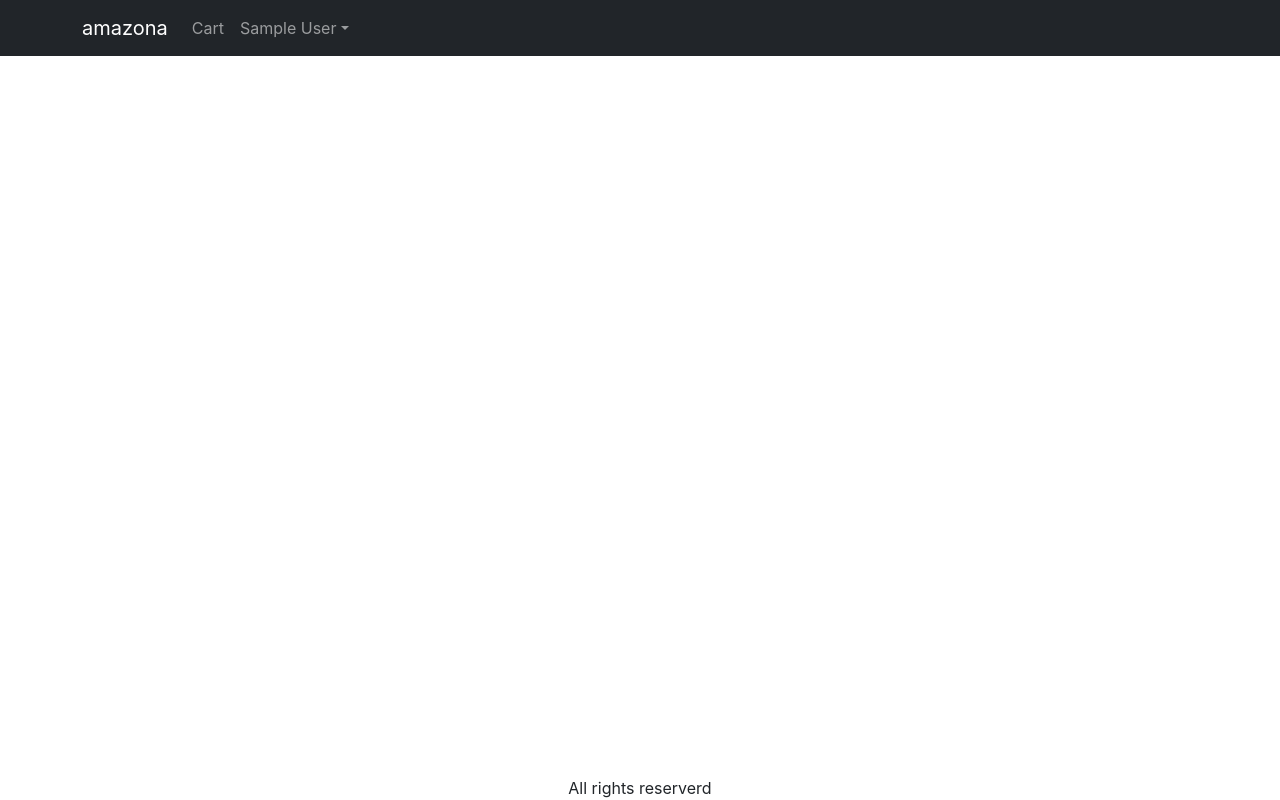
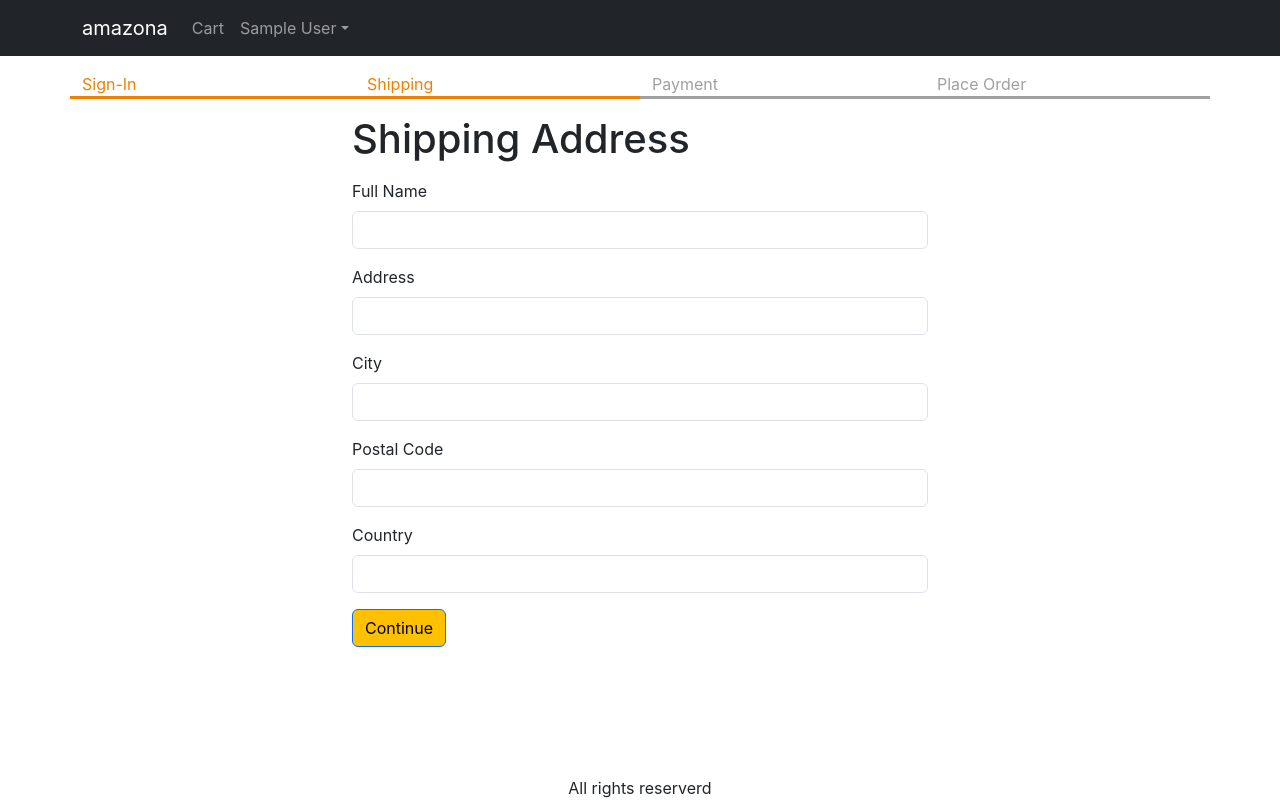
Before and after one commit to PersusPrince070/Amazona-MERN-Ecommerce, a React (Create React App) app in the folder frontend/: page /shipping in a window 1280 px wide. Built offline with nearby package versions, Linux system fonts and the light colour scheme; sample sign-in values are in the browser's storage.

Commit message:
Create Shipping Screen

```diff
--- a/frontend/src/App.js
+++ b/frontend/src/App.js
@@ -13,6 +13,7 @@
 import { Store } from "./store";
 import CartScreen from "./screen/CartScreen";
 import SigninScreen from "./screen/SigninScreen";
+import ShippingAddressScreen from "./screen/ShippingAddressScreen";
 
 function App() {
 
@@ -22,6 +23,7 @@
   const signoutHandler = () => {
     ctxDispatch({ type: 'USER_SIGNOUT' })
     localStorage.removeItem('userInfo')
+    localStorage.removeItem('shippingAddress')
   }
 
   return (
@@ -84,6 +86,7 @@
               <Route path="/product/:slug" element={ <ProductScreen /> } />
               <Route path="/cart" element={ <CartScreen /> } />
               <Route path="/signin" element={ <SigninScreen /> } />
+              <Route path="/shipping" element={ <ShippingAddressScreen /> } ></Route>
             </Routes>
           </Container>
         </main>
--- /dev/null
+++ b/frontend/src/components/CheckoutSteps.js
@@ -0,0 +1,14 @@
+import React from 'react'
+import Row from 'react-bootstrap/Row'
+import Col from 'react-bootstrap/Col'
+
+export default function CheckoutSteps(props) {
+  return (
+    <Row className='checkout-steps'>
+        <Col className={ props.step1 ? 'active' : '' }>Sign-In</Col>
+        <Col className={ props.step2 ? 'active' : '' }>Shipping</Col>
+        <Col className={ props.step3 ? 'active' : '' }>Payment</Col>
+        <Col className={ props.step4 ? 'active' : '' }>Place Order</Col>
+    </Row>
+  )
+}
--- a/frontend/src/index.css
+++ b/frontend/src/index.css
@@ -55,3 +55,13 @@
 .small-container {
   max-width: 600px;
 }
+
+.checkout-steps > div {
+  border-bottom: 0.2rem solid #a0a0a0;
+  color: #a0a0a0;
+}
+
+.checkout-steps > div.active {
+  border-bottom: 0.2rem solid #f08000;
+  color: #f08000;
+}
--- a/frontend/src/screen/CartScreen.js
+++ b/frontend/src/screen/CartScreen.js
@@ -42,7 +42,6 @@
     }
 
     const checkoutHandler = () => {
-        navigate('/signin?redirect=/shipping')
         navigate('/signin?redirect=/shipping')
     }
 
--- /dev/null
+++ b/frontend/src/screen/ShippingAddressScreen.js
@@ -0,0 +1,115 @@
+import React, { useContext, useEffect, useState } from 'react';
+import { Helmet } from 'react-helmet-async';
+import Form from 'react-bootstrap/Form';
+import Button from 'react-bootstrap/Button';
+import { useNavigate } from 'react-router-dom';
+import { Store } from '../store';
+import CheckoutSteps from '../components/CheckoutSteps';
+
+export default function ShippingAddressScreen() {
+
+    const navigate = useNavigate()
+    const { state, dispatch: ctxDispatch } = useContext(Store)
+
+    const {
+        userInfo,
+        cart: { shippingAddress},
+    } = state
+
+    const [fullName, setFullName] = useState(shippingAddress.fullName || '')
+    const [address, setAddress] = useState(shippingAddress.address || '')
+    const [city, setCity] = useState(shippingAddress.city || '')
+    const [postalCode, setPostalCode] = useState(shippingAddress.postalCode || '')
+    const [country, setCountry] = useState(shippingAddress.country || '')
+
+    useEffect(() => {
+        if (!userInfo) {
+            navigate('/signin?redirect=/shipping')
+        }
+    }, [userInfo, navigate])
+
+    const submitHandler = (e) => {
+        e.preventDefault()
+        ctxDispatch({
+            type: 'SAVE_SHIPPING_ADDRESS',
+            payload: {
+                fullName,
+                address,
+                city,
+                postalCode,
+                country,
+            }
+        })
+        localStorage.setItem(
+            'shippingAddress',
+            JSON.stringify({
+                fullName,
+                address,
+                city,
+                postalCode,
+                country,
+            })
+        )
+        navigate('/payment')
+    }
+    return (
+        <div>
+            <Helmet>
+                <title>
+                    Shipping Address
+                </title>
+            </Helmet>
+            <CheckoutSteps step1 step2></CheckoutSteps>
+            <div className='container small-container'>
+                <h1 className='my-3'>Shipping Address</h1>
+                <Form onSubmit={ submitHandler }>
+                    <Form.Group className='mb-3' controlId='fullName'>
+                        <Form.Label>Full Name</Form.Label>
+                        <Form.Control
+                            value={ fullName }
+                            onChange={ (e) => setFullName(e.target.value) }
+                            required
+                        />
+                    </Form.Group>
+                    <Form.Group className='mb-3' controlId='address'>
+                        <Form.Label>Address</Form.Label>
+                        <Form.Control
+                            value={ address }
+                            onChange={ (e) => setAddress(e.target.value) }
+                            required
+                        />
+                    </Form.Group>
+                    <Form.Group className='mb-3' controlId='city'>
+                        <Form.Label>City</Form.Label>
+                        <Form.Control
+                            value={ city }
+                            onChange={ (e) => setCity(e.target.value) }
+                            required
+                        />
+                    </Form.Group>
+                    <Form.Group className='mb-3' controlId='postalCode'>
+                        <Form.Label>Postal Code</Form.Label>
+                        <Form.Control
+                            value={ postalCode }
+                            onChange={ (e) => setPostalCode(e.target.value) }
+                            required
+                        />
+                    </Form.Group>
+                    <Form.Group className='mb-3' controlId='country'>
+                        <Form.Label>Country</Form.Label>
+                        <Form.Control
+                            value={ country }
+                            onChange={ (e) => setCountry(e.target.value) }
+                            required
+                        />
+                    </Form.Group>
+                    <div className='mb-3'>
+                        <Button variant='primary' type='submit'>
+                            Continue
+                        </Button>
+                    </div>
+                </Form>
+            </div>
+        </div>
+    )
+}
--- a/frontend/src/store.js
+++ b/frontend/src/store.js
@@ -8,6 +8,9 @@
         : null,
 
     cart: {
+        shippingAddress: localStorage.getItem('shippingAddress')
+            ? JSON.parse(localStorage.getItem('shippingAddress'))
+            : {},
         cartItems: localStorage.getItem('cartItems')
             ? JSON.parse(localStorage.getItem('cartItems'))
             : [],
@@ -54,6 +57,18 @@
             return {
                 ...state,
                 userInfo: null,
+                cart: {
+                    cartItems: [],
+                    shippingAddress: {}
+                }
+            }
+        case 'SAVE_SHIPPING_ADDRESS':
+            return {
+                ...state,
+                cart: {
+                    ...state.cart,
+                    shippingAddress: action.payload,
+                }
             }
         default:
             return state;
```
Also changed, not shown: 1 other file (tests, documents, lock files or other folders).
